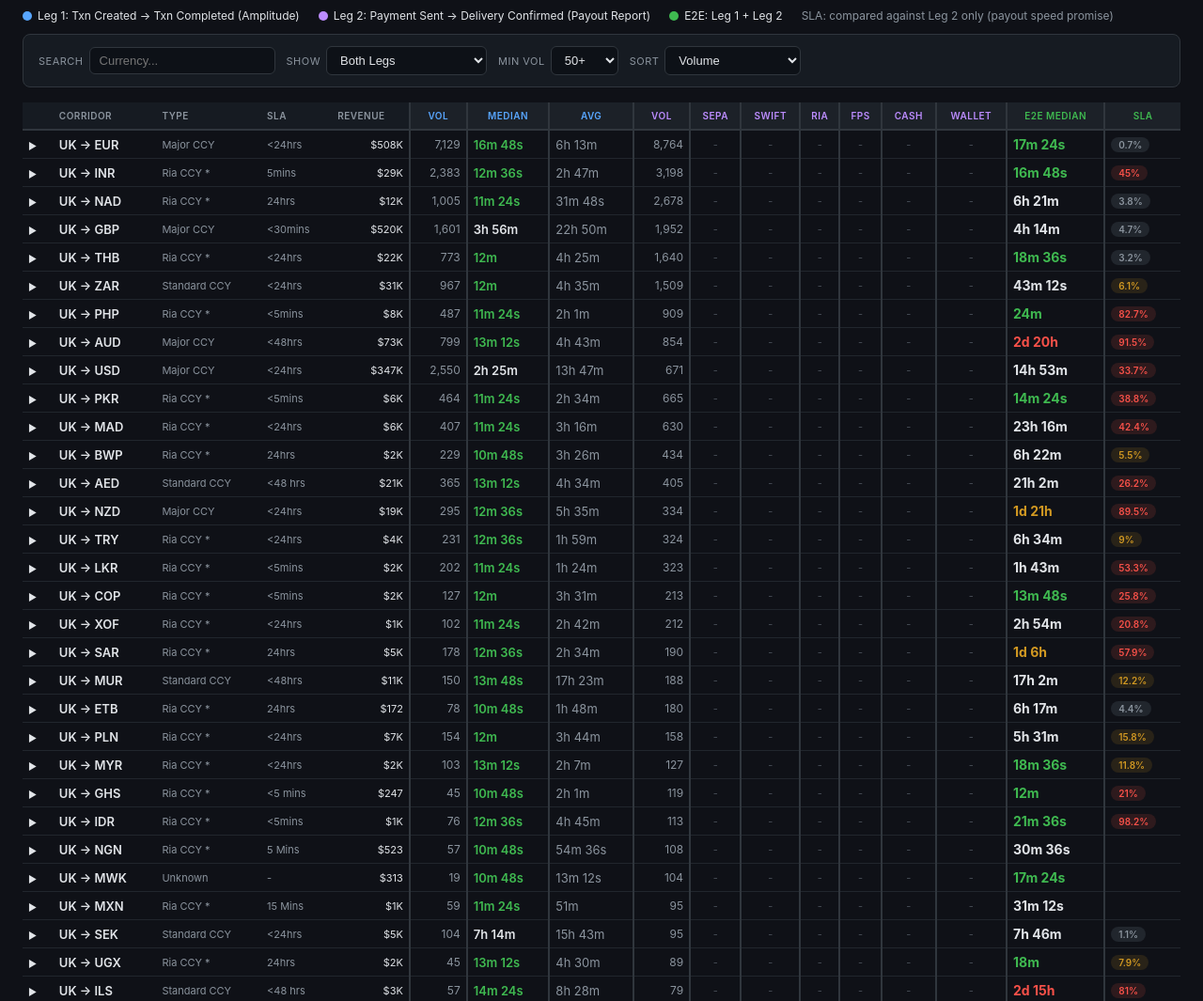
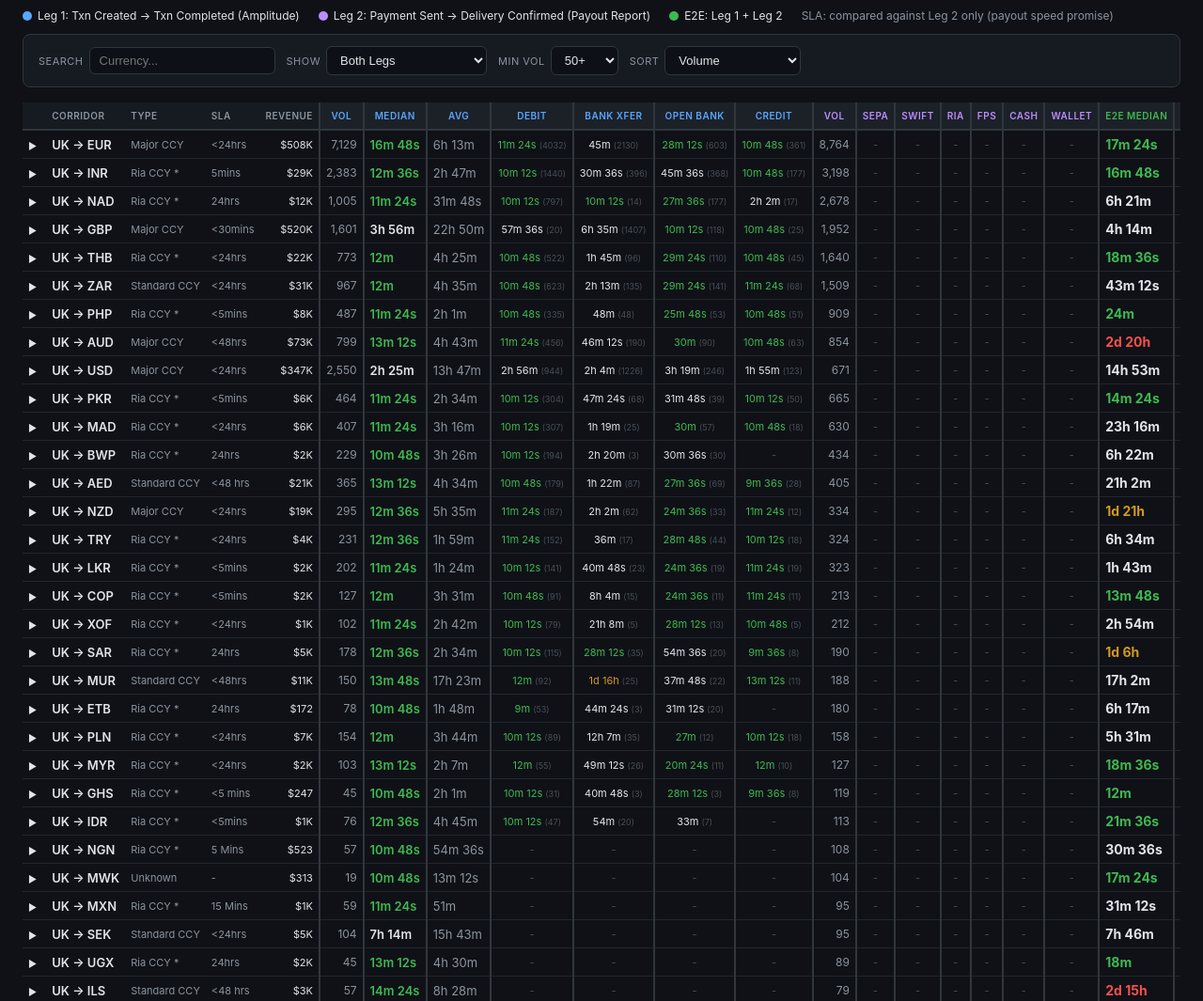
Before and after one commit to akifhazarvi/xe-leadtime-portal, a plain HTML site: page uk.html in a window 1280 px wide. Shown: the part 1172-2237 px from the top of the page at 94% size. Drawn offline with Linux system fonts and the light colour scheme.

Commit message:
Add Leg 1 payment method columns: Debit, Bank Xfer, Open Banking, Credit
Main table now shows Leg 1 median per payment method alongside
payout channel E2E columns.

Co-Authored-By: Claude Opus 4.6 (1M context) <noreply@anthropic.com>

```diff
--- a/uk.html
+++ b/uk.html
@@ -357,10 +357,10 @@ function renderTable() {
     return 0;
   });
 
-  const totalCols = 17;
+  const totalCols = 21;
   document.getElementById('thead').innerHTML = `<tr>
     <th></th><th>Corridor</th><th>Type</th><th>SLA</th><th>Revenue</th>
-    <th class="g1">Vol</th><th class="g1">Median</th><th class="g1">Avg</th>
+    <th class="g1">Vol</th><th class="g1">Median</th><th class="g1">Avg</th><th class="g1" title="Debit Card Leg 1">Debit</th><th class="g1" title="Bank Transfer Leg 1">Bank Xfer</th><th class="g1" title="Open Banking Leg 1">Open Bank</th><th class="g1" title="Credit Card Leg 1">Credit</th>
     <th class="g2">Vol</th><th class="g2" title="E2E via SEPA">SEPA</th><th class="g2" title="E2E via Swift">Swift</th><th class="g2" title="E2E via RIA network">RIA</th><th class="g2" title="E2E via FPS">FPS</th><th class="g2" title="E2E via Cash Pickup">Cash</th><th class="g2" title="E2E via Mobile Wallet">Wallet</th>
     <th class="ge">E2E Median</th><th class="ge">SLA</th>
   </tr>`;
@@ -483,6 +483,11 @@ function renderTable() {
       <td class="l1 vol">${c.leg1_volume ? c.leg1_volume.toLocaleString() : '-'}</td>
       <td class="l1 ${cls(c.leg1_median_hrs)}" style="font-weight:600">${fmt(c.leg1_median_hrs)}</td>
       <td class="l1" style="color:#8b949e">${fmt(c.leg1_avg_hrs)}</td>
+      ${['debit','bank_account','open_banking','credit'].map(m => {
+        const d = (c.leg1_methods||{})[m];
+        if (!d || d.volume < 3) return '<td class="l1 c-muted" style="font-size:11px;text-align:center">-</td>';
+        return '<td class="l1 ' + cls(d.median_hrs) + '" style="font-size:11px;text-align:center" title="' + (({debit:'Debit Card',bank_account:'Bank Transfer',open_banking:'Open Banking',credit:'Credit Card'})[m]) + ': vol=' + d.volume + ', avg=' + fmt(d.avg_hrs) + ', conv=' + d.conversion.toFixed(1) + '%">' + fmt(d.median_hrs) + ' <span style="color:#484f58;font-size:9px">(' + d.volume + ')</span></td>';
+      }).join('')}
       <td class="l2 vol">${c.leg2_volume ? c.leg2_volume.toLocaleString() : '-'}</td>
       ${['Sepa','Swift','RIA','FPS','Cash','MobileWallet'].map(ch => {
         const d = (c.channels||{})[ch];
```
